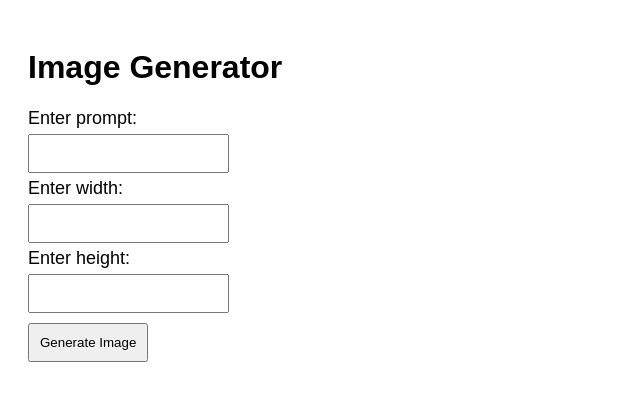
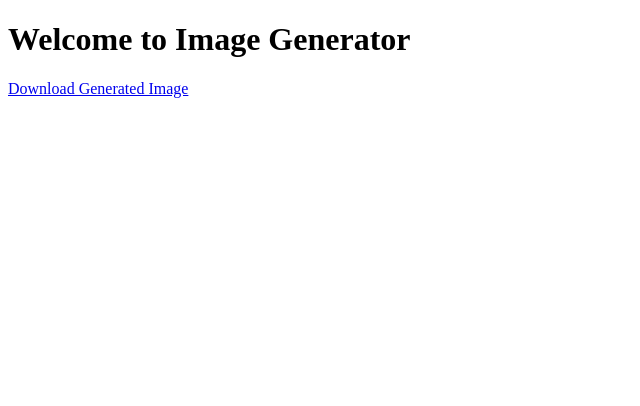
Before and after one commit to mohammadkhanks/fal-ai-project, a Flask app: page / in a window 1280 px wide. Shown: the top 406 px of the page, without its empty margins (0-640 px from the left). Run offline with Flask 3, Linux system fonts and the light colour scheme.

Commit message:
added download option

```diff
--- a/app.py
+++ b/app.py
@@ -1,77 +1,108 @@
-import os
-import fal_client
-import requests
-from flask import Flask, render_template, request, send_from_directory
+# import os
+# import fal_client
+# import requests
+# from flask import Flask, render_template, request, send_from_directory
 
-# Set the FAL_KEY environment variable in the script
-os.environ["FAL_KEY"] = "0e002174-96c8-4334-ab67-3c3bc6efede8:490b3a32ac965e52ea42f8f623bcdcdf"
+# # Set the FAL_KEY environment variable in the script
+# os.environ["FAL_KEY"] = "0e002174-96c8-4334-ab67-3c3bc6efede8:490b3a32ac965e52ea42f8f623bcdcdf"
 
-# Fetch the API key from the environment
-FAL_KEY = os.getenv("FAL_KEY")
-if not FAL_KEY:
-    raise ValueError("FAL_KEY environment variable is not set.")
+# # Fetch the API key from the environment
+# FAL_KEY = os.getenv("FAL_KEY")
+# if not FAL_KEY:
+#     raise ValueError("FAL_KEY environment variable is not set.")
 
-# Authenticate with the API key
-fal_client.api_key = FAL_KEY
+# # Authenticate with the API key
+# fal_client.api_key = FAL_KEY
 
-# Create Flask app
+# # Create Flask app
+# app = Flask(__name__)
+
+# # Folder for storing generated images
+# STATIC_IMAGE_FOLDER = os.path.join(app.static_folder, 'images')
+
+# # Function to get valid image size
+# def get_image_size(width, height):
+#     try:
+#         width = int(width)
+#         height = int(height)
+#         if width <= 0 or height <= 0:
+#             raise ValueError("Width and height must be positive integers.")
+#         return width, height
+#     except ValueError as e:
+#         return None, str(e)
+
+# @app.route("/", methods=["GET", "POST"])
+# def index():
+#     if request.method == "POST":
+#         # Get the prompt and image size from the form
+#         prompt = request.form["prompt"]
+#         width = request.form["width"]
+#         height = request.form["height"]
+
+#         # Validate image size
+#         width, height = get_image_size(width, height)
+#         if not width:
+#             return render_template("index.html", error=height)  # Display validation error
+
+#         # Call the subscribe method to generate the image
+#         result = fal_client.subscribe(
+#             "fal-ai/flux-pro/v1.1",
+#             arguments={
+#                 "prompt": prompt,
+#                 "width": width,
+#                 "height": height,
+#             }
+#         )
+
+#         # Extract the image URL from the response
+#         image_url = result['images'][0]['url']
+
+#         # Download the image
+#         response = requests.get(image_url)
+#         if response.status_code == 200:
+#             file_path = os.path.join(STATIC_IMAGE_FOLDER, f"generated_image_{width}x{height}.jpg")
+#             if not os.path.exists(STATIC_IMAGE_FOLDER):
+#                 os.makedirs(STATIC_IMAGE_FOLDER)
+
+#             print(f"Saving image to {file_path}")
+#             with open(file_path, "wb") as f:
+#                 f.write(response.content)
+#             return render_template("index.html", image_url=f"images/generated_image_{width}x{height}.jpg")
+#         else:
+#             return render_template("index.html", error="Failed to download the image.")
+
+#     return render_template("index.html")
+
+# # if __name__ == "__main__":
+# #     app.run(debug=True)
+
+# if __name__ == "__main__":
+#     app.run(debug=True, host="0.0.0.0", port=int(os.environ.get("PORT", 5000)))
+
+from flask import Flask, render_template, send_file
+import io
+from PIL import Image
+import requests  # If you're generating the image from an API
+
 app = Flask(__name__)
 
-# Folder for storing generated images
-STATIC_IMAGE_FOLDER = os.path.join(app.static_folder, 'images')
+@app.route('/')
+def index():
+    return render_template('index.html')  # Serve your main UI page
 
-# Function to get valid image size
-def get_image_size(width, height):
-    try:
-        width = int(width)
-        height = int(height)
-        if width <= 0 or height <= 0:
-            raise ValueError("Width and height must be positive integers.")
-        return width, height
-    except ValueError as e:
-        return None, str(e)
+@app.route('/generate-image')
+def generate_image():
+    # Replace this with your image generation code, e.g. an API call or some logic
+    # For example, generating a simple image here:
+    img = Image.new('RGB', (1920, 1080), color = (255, 0, 0))  # Red image
 
-@app.route("/", methods=["GET", "POST"])
-def index():
-    if request.method == "POST":
-        # Get the prompt and image size from the form
-        prompt = request.form["prompt"]
-        width = request.form["width"]
-        height = request.form["height"]
+    # Save the image to a bytes buffer instead of a file
+    img_io = io.BytesIO()
+    img.save(img_io, 'JPEG')
+    img_io.seek(0)
 
-        # Validate image size
-        width, height = get_image_size(width, height)
-        if not width:
-            return render_template("index.html", error=height)  # Display validation error
-
-        # Call the subscribe method to generate the image
-        result = fal_client.subscribe(
-            "fal-ai/flux-pro/v1.1",
-            arguments={
-                "prompt": prompt,
-                "width": width,
-                "height": height,
-            }
-        )
-
-        # Extract the image URL from the response
-        image_url = result['images'][0]['url']
-
-        # Download the image
-        response = requests.get(image_url)
-        if response.status_code == 200:
-            file_path = os.path.join(STATIC_IMAGE_FOLDER, f"generated_image_{width}x{height}.jpg")
-            if not os.path.exists(STATIC_IMAGE_FOLDER):
-                os.makedirs(STATIC_IMAGE_FOLDER)
-
-            print(f"Saving image to {file_path}")
-            with open(file_path, "wb") as f:
-                f.write(response.content)
-            return render_template("index.html", image_url=f"images/generated_image_{width}x{height}.jpg")
-        else:
-            return render_template("index.html", error="Failed to download the image.")
-
-    return render_template("index.html")
+    # Return the image file for download
+    return send_file(img_io, mimetype='image/jpeg', as_attachment=True, download_name='generated_image.jpg')
 
 # if __name__ == "__main__":
 #     app.run(debug=True)
--- a/templates/index.html
+++ b/templates/index.html
@@ -3,60 +3,15 @@
 <head>
     <meta charset="UTF-8">
     <meta name="viewport" content="width=device-width, initial-scale=1.0">
-    <title>Image Generator</title>
-    <style>
-        body {
-            font-family: Arial, sans-serif;
-            padding: 20px;
-        }
-        form {
-            margin-bottom: 20px;
-        }
-        input, button {
-            padding: 10px;
-            margin: 5px 0;
-        }
-        label {
-            font-size: 18px;
-        }
-        .error {
-            color: red;
-        }
-        .result {
-            margin-top: 20px;
-        }
-        .generated-image {
-            max-width: 100%;
-            max-height: 500px;
-        }
-    </style>
+    <title>Image Download</title>
 </head>
 <body>
+    <h1>Welcome to Image Generator</h1>
 
-<h1>Image Generator</h1>
-<form method="POST">
-    <label for="prompt">Enter prompt:</label><br>
-    <input type="text" id="prompt" name="prompt" required><br>
-
-    <label for="width">Enter width:</label><br>
-    <input type="number" id="width" name="width" required><br>
-
-    <label for="height">Enter height:</label><br>
-    <input type="number" id="height" name="height" required><br>
-
-    <button type="submit">Generate Image</button>
-</form>
-
-{% if error %}
-    <p class="error">{{ error }}</p>
-{% endif %}
-
-{% if image_url %}
-    <div class="result">
-        <h2>Generated Image:</h2>
-        <img src="{{ image_url }}" alt="Generated Image" class="generated-image">
-    </div>
-{% endif %}
+    <!-- Button to trigger the image generation and download -->
+    <a href="{{ url_for('generate_image') }}" class="btn btn-primary">
+        Download Generated Image
+    </a>
 
 </body>
 </html>
```
